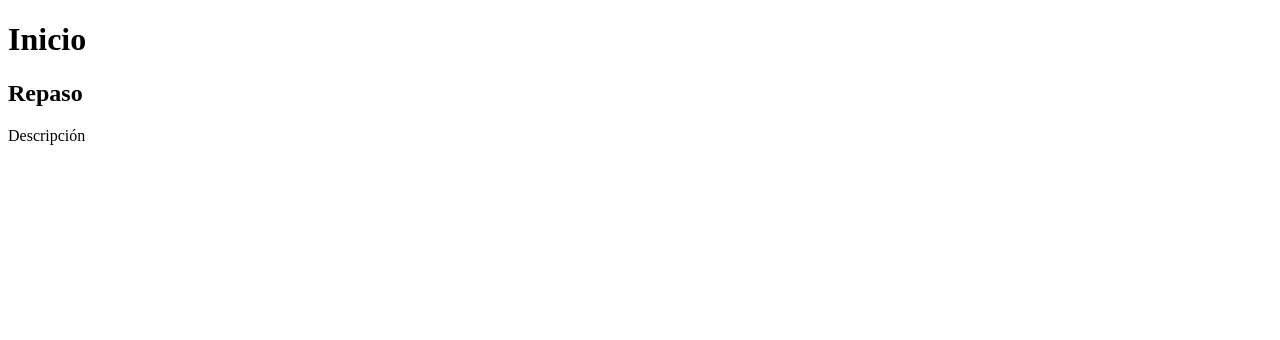
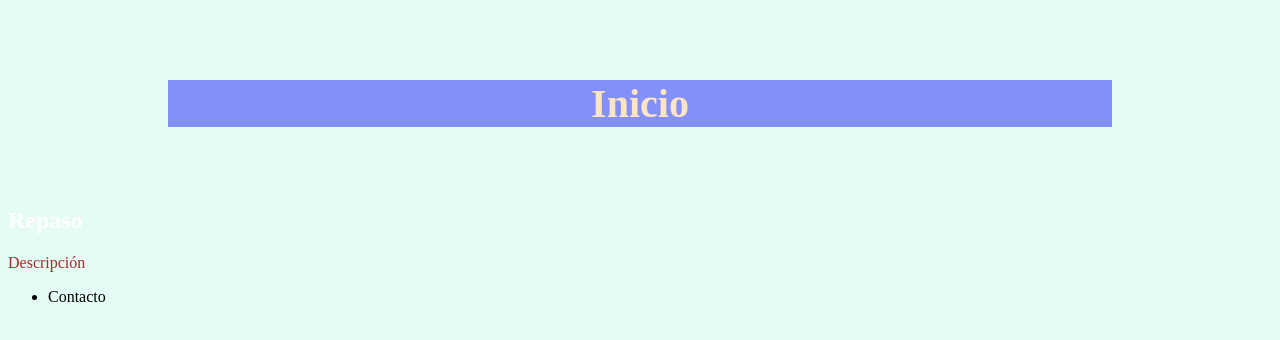
Before and after one commit to ZapietaLosapell/Lanzamiento, a plain HTML site: page index.html in a window 1280 px wide. Drawn offline with Linux system fonts and the light colour scheme.

Commit message:
repaso html css

```diff
--- a/index.html
+++ b/index.html
@@ -4,10 +4,14 @@
     <meta charset="UTF-8">
     <meta name="viewport" content="width=device-width, initial-scale=1.0">
     <title>Lanzamiento</title>
+    <link rel="stylesheet" href="/style.css">
 </head>
 <body>
     <h1>Inicio</h1>
-    <h2>Repaso</h2>
-    <p>Descripción</p>
+    <h2 id="id">Repaso</h2>
+    <p class="cl">Descripción</p>
+    <ul>
+        <li>Contacto</li>
+    </ul>
 </body>
 </html>
--- /dev/null
+++ b/style.css
@@ -0,0 +1,26 @@
+.{
+    margin: 0;
+    padding: 0;
+    box-sizing: border-box;
+}
+
+body {
+    background-color: rgb(229, 252, 244);
+}
+
+h1{
+    margin: 2em 4em;
+    font-size: 2.5em;
+    text-align: center;
+    color: bisque;
+    background-color: rgba(0, 0, 255, 0.432);
+    border: 3px blueviolet
+}
+
+#id {
+    color: rgb(255, 255, 255);
+}
+
+.cl {
+    color: brown;
+}
```
Also changed, not shown: 1 other file.
